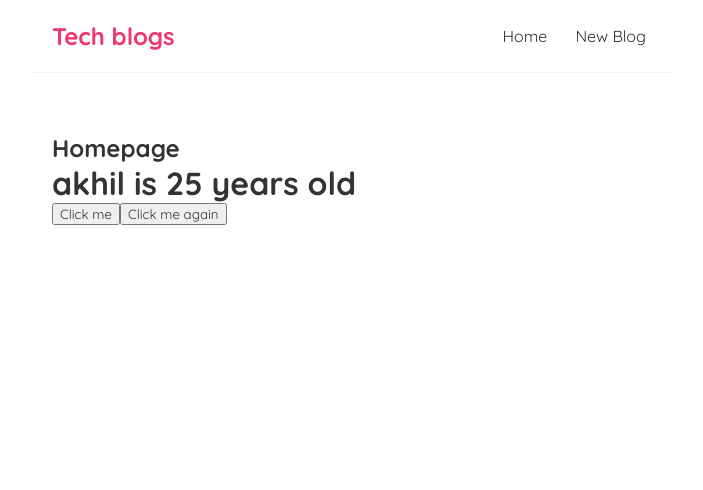
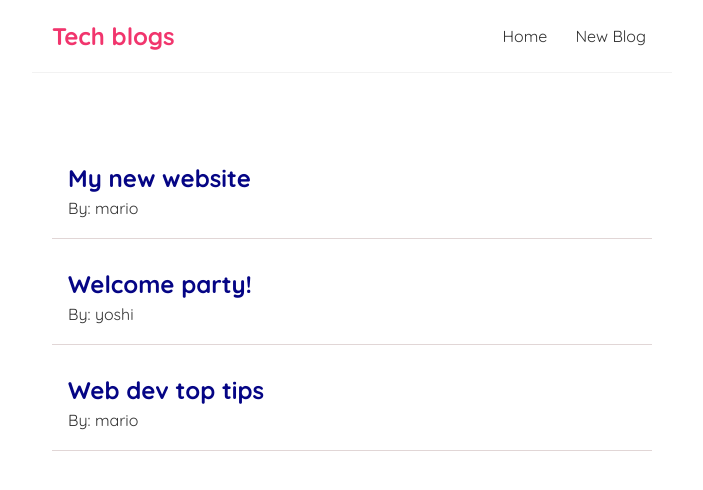
Before and after one commit to akhiljosef5/my-blog, a React (Create React App) app: page / in a window 1280 px wide. Shown: the top 490 px of the page, without its empty margins (288-991 px from the left). Built offline with nearby package versions, Linux system fonts and the light colour scheme.

Commit message:
outputting lists by iterating

```diff
--- a/src/home.jsx
+++ b/src/home.jsx
@@ -2,27 +2,20 @@
 
 const Home = () => {
 
-    const [name, setName] = useState('akhil');
-    const [age, setAge] = useState(25);
-
-    const handleClick = (e) => {
-        setName('arya');
-        setAge(23);
-        console.log('hello ninjas', e);
-    }
-
-    const handleClickAgain = (name, e) => {
-        setName('akhil');
-        setAge(25);
-        console.log('hello ' + name, e.target);
-    }
+    const [blogs, setBlogs] = useState([
+        { title: 'My new website', body: 'lorem ipsum...', author: 'mario', id: 1 },
+        { title: 'Welcome party!', body: 'lorem ipsum...', author: 'yoshi', id: 2 },
+        { title: 'Web dev top tips', body: 'lorem ipsum...', author: 'mario', id: 3 }
+    ])
 
     return (
         <div className="home">
-            <h2>Homepage</h2>
-            <h1>{name} is {age} years old</h1>
-            <button onClick={handleClick}>Click me</button>
-            <button onClick={(e) => handleClickAgain('mario', e)}>Click me again</button>
+            {blogs.map((blog) => (
+                <div className="blogs-preview" key={blog.id}>
+                    <h2>{blog.title}</h2>
+                    <p>By: {blog.author}</p>
+                </div>
+            ))}
         </div>
     );
 }
--- a/src/index.css
+++ b/src/index.css
@@ -39,3 +39,23 @@
   margin: 40px auto;
   padding: 20px;
 }
+
+.blogs-preview {
+  padding: 10px 16px;
+  margin: 20px 0;
+  border-bottom: 1px solid #e1d6d6;
+}
+
+.blogs-preview:hover {
+  box-shadow: 1px 3px 5px rgba(0, 0, 0, 0.2);
+}
+
+.blogs-preview h2 {
+  color: rgb(5, 5, 133);
+  margin-bottom: 5px;
+}
+
+.blogs-preview p {
+  margin-bottom: 10px;
+  color: #333;
+}
```
